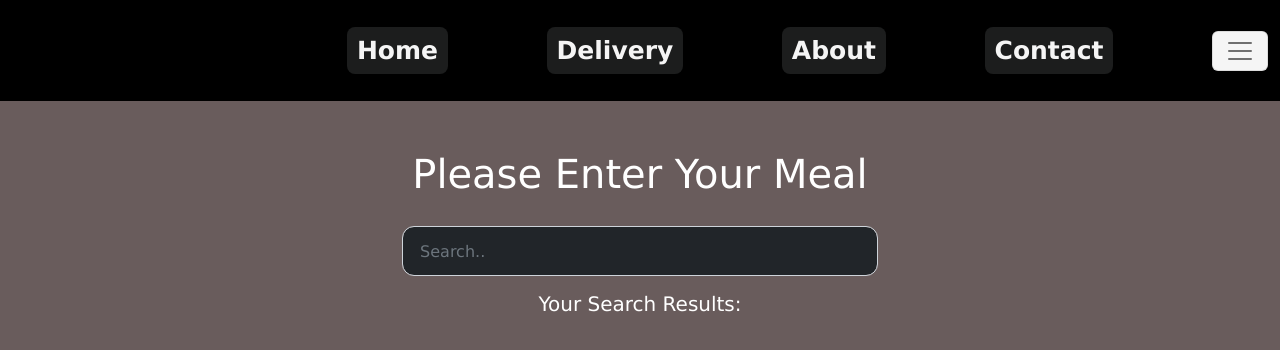
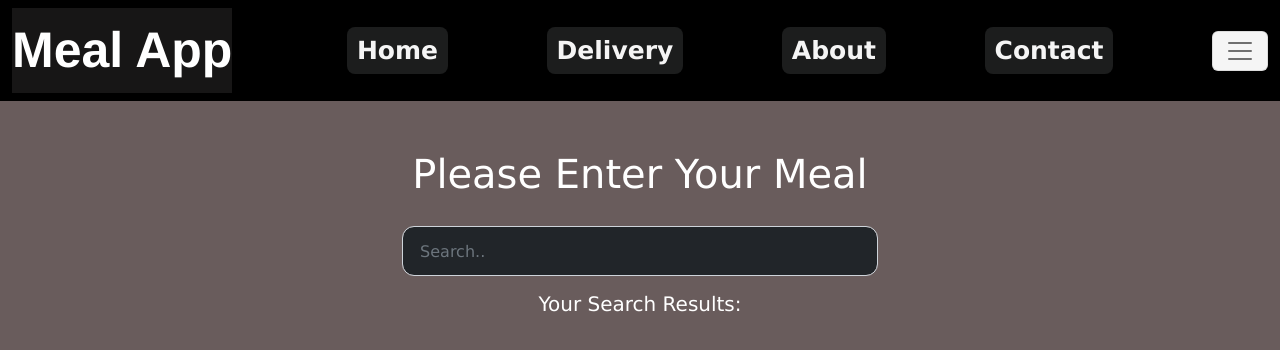
Before and after one commit to Deepak-Raii/Meal-Finder-App, a plain HTML site: page index.html in a window 1280 px wide. In both pictures the pointer is over the link "Meal App". Drawn offline with nearby package versions, Linux system fonts and the light colour scheme.

Commit message:
Update style.css

```diff
--- a/style.css
+++ b/style.css
@@ -22,6 +22,11 @@ body {
     font-size: 50px;
     font-family: 'Franklin Gothic Medium', 'Arial Narrow', Arial, sans-serif;
     font-weight: bolder;
+}
+
+.navbar-brand:hover{
+    background-color:rgb(23, 22, 22);
+    color: white;
 }
 
 #nav{
```
